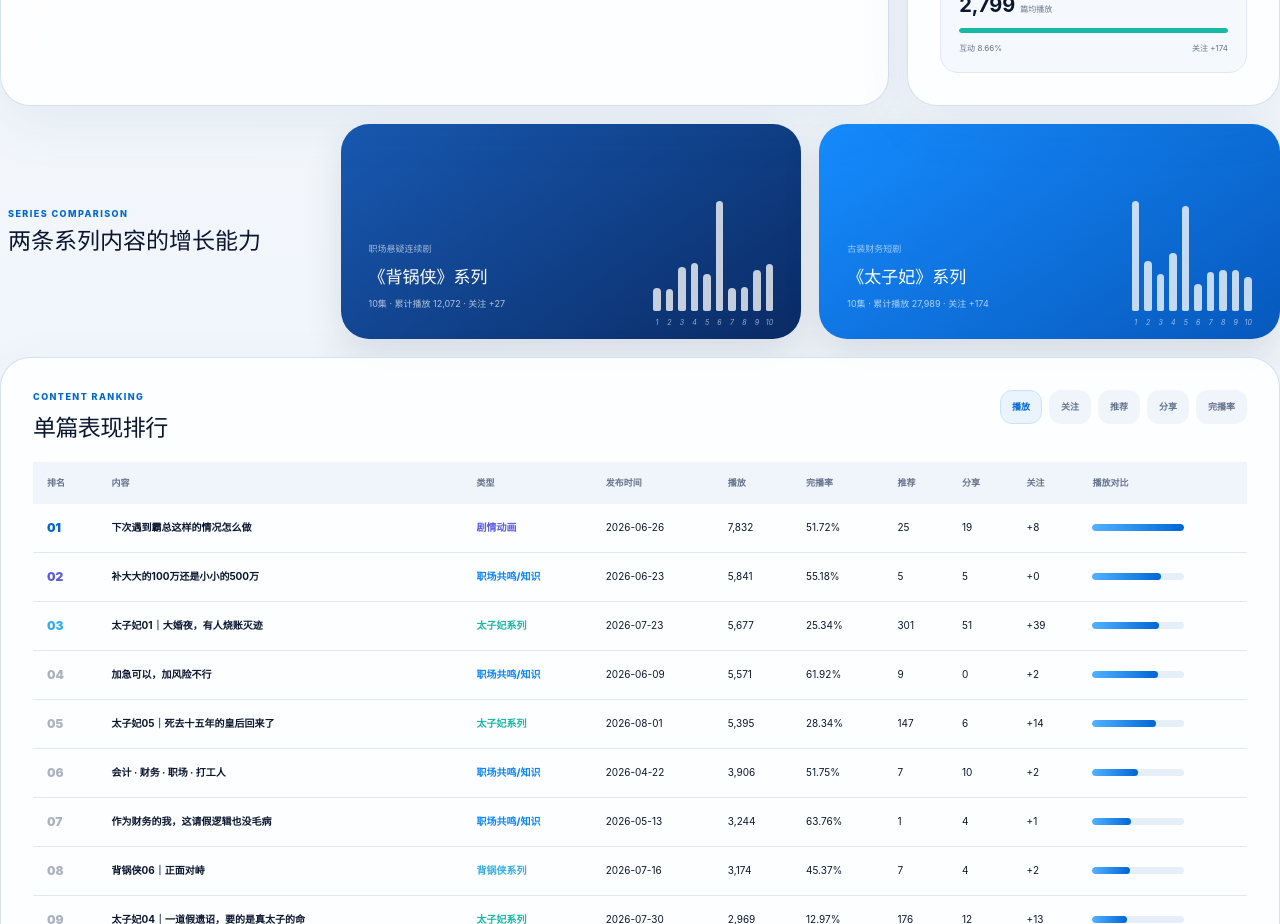
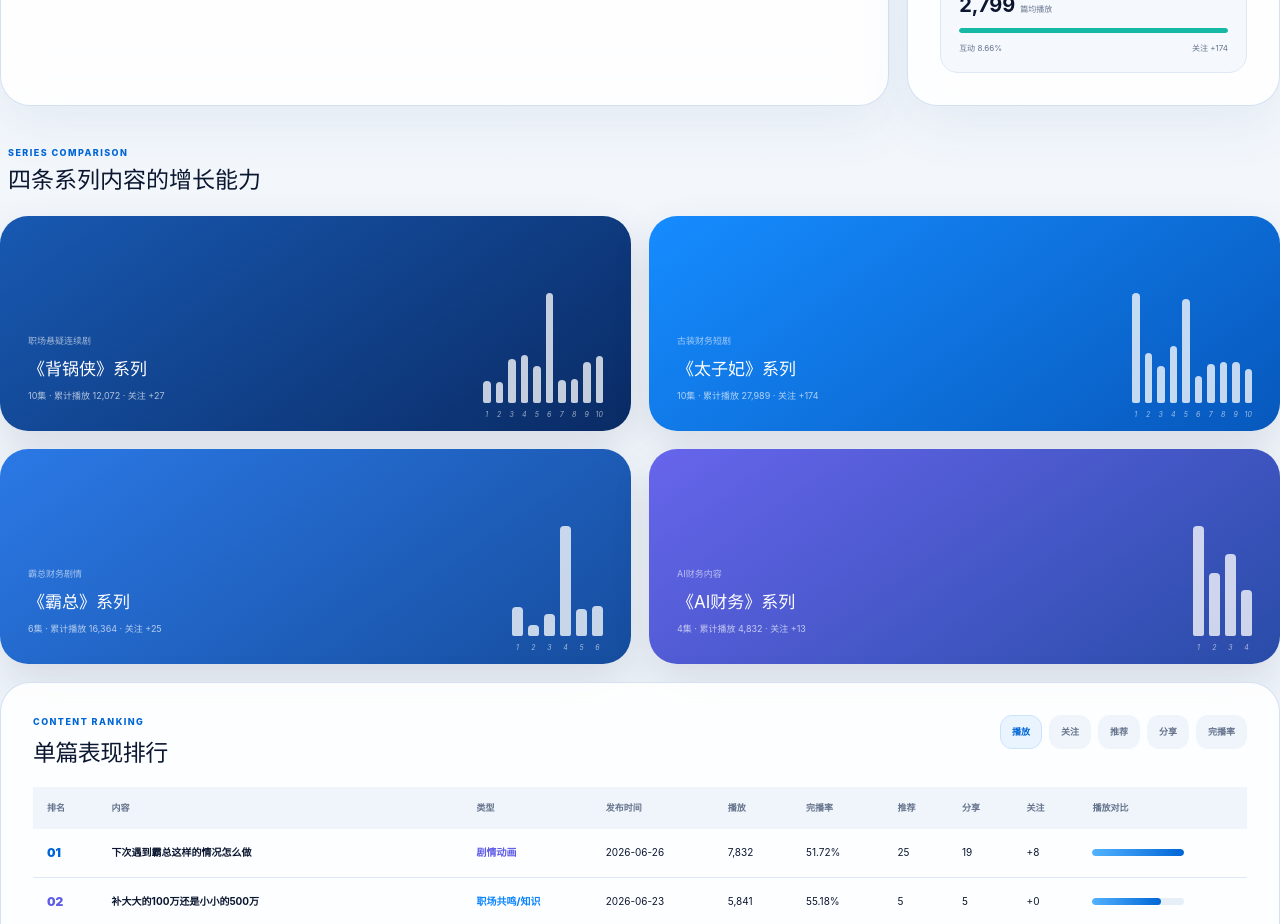
Before and after one commit to emilyuuu88/wechat-video-dashboard, a Next.js app: page /content in a window 1280 px wide. Shown: the part 1220-2144 px from the top of the page. Built offline with nearby package versions, Linux system fonts and the light colour scheme.

Commit message:
Add boss and AI finance series comparisons

```diff
--- a/app/content/page.tsx
+++ b/app/content/page.tsx
@@ -119,6 +119,8 @@ export default function ContentAnalysis() {
   const maxAvgPlays = Math.max(...categoryStats.map((item) => item.avgPlays));
   const backSeries = contentData.filter((item) => item.category === "背锅侠系列");
   const palaceSeries = contentData.filter((item) => item.category === "太子妃系列");
+  const bossSeries = contentData.filter((item) => item.title.includes("霸总") || item.title.includes("霸道总裁"));
+  const aiSeries = contentData.filter((item) => item.title.includes("AI财务") || item.title.includes("AI入职天庭财务司"));
   const allFollows = sum(contentData, "follows");
   const palaceFollows = sum(palaceSeries, "follows");
   const palaceFollowShare = palaceFollows / Math.max(allFollows, 1) * 100;
@@ -183,7 +185,7 @@ export default function ContentAnalysis() {
       </section>
 
       <section className="series-section">
-        <div className="series-heading"><p className="section-kicker">SERIES COMPARISON</p><h2>两条系列内容的增长能力</h2></div>
+        <div className="series-heading"><p className="section-kicker">SERIES COMPARISON</p><h2>四条系列内容的增长能力</h2></div>
         <article className="series-card back-series">
           <div><span>职场悬疑连续剧</span><h3>《背锅侠》系列</h3><p>{backSeries.length}集 · 累计播放 {number.format(sum(backSeries, "plays"))} · 关注 +{sum(backSeries, "follows")}</p></div>
           <div className="episode-bars">{backSeries.map((item, index) => <i key={item.date} style={{ height: `${Math.max(item.plays / Math.max(...backSeries.map((x) => x.plays)) * 100, 8)}%` }}><span>{index + 1}</span></i>)}</div>
@@ -191,6 +193,14 @@ export default function ContentAnalysis() {
         <article className="series-card palace-series">
           <div><span>古装财务短剧</span><h3>《太子妃》系列</h3><p>{palaceSeries.length}集 · 累计播放 {number.format(sum(palaceSeries, "plays"))} · 关注 +{palaceFollows}</p></div>
           <div className="episode-bars">{palaceSeries.map((item, index) => <i key={item.date} style={{ height: `${Math.max(item.plays / Math.max(...palaceSeries.map((x) => x.plays)) * 100, 8)}%` }}><span>{index + 1}</span></i>)}</div>
+        </article>
+        <article className="series-card boss-series">
+          <div><span>霸总财务剧情</span><h3>《霸总》系列</h3><p>{bossSeries.length}集 · 累计播放 {number.format(sum(bossSeries, "plays"))} · 关注 +{sum(bossSeries, "follows")}</p></div>
+          <div className="episode-bars">{bossSeries.map((item, index) => <i key={`${item.date}-${item.title}`} style={{ height: `${Math.max(item.plays / Math.max(...bossSeries.map((x) => x.plays)) * 100, 8)}%` }}><span>{index + 1}</span></i>)}</div>
+        </article>
+        <article className="series-card ai-series">
+          <div><span>AI财务内容</span><h3>《AI财务》系列</h3><p>{aiSeries.length}集 · 累计播放 {number.format(sum(aiSeries, "plays"))} · 关注 +{sum(aiSeries, "follows")}</p></div>
+          <div className="episode-bars">{aiSeries.map((item, index) => <i key={`${item.date}-${item.title}`} style={{ height: `${Math.max(item.plays / Math.max(...aiSeries.map((x) => x.plays)) * 100, 8)}%` }}><span>{index + 1}</span></i>)}</div>
         </article>
       </section>
 
--- a/app/globals.css
+++ b/app/globals.css
@@ -297,12 +297,14 @@ footer { padding: 27px 0 36px; display: flex; justify-content: space-between; ga
 .category-cards button > i { height: 5px; margin-top: 8px; display: block; overflow: hidden; border-radius: 99px; background: #eceff4; }
 .category-cards button > i em { display: block; height: 100%; border-radius: inherit; }
 .category-cards button > p { margin: 9px 0 0; display: flex; justify-content: space-between; color: var(--muted); font-size: 8px; }
-.series-section { margin-top: 14px; display: grid; grid-template-columns: .7fr 1fr 1fr; gap: 14px; }
-.series-heading { padding: 22px 8px; align-self: center; }
+.series-section { margin-top: 14px; display: grid; grid-template-columns: repeat(2, 1fr); gap: 14px; }
+.series-heading { padding: 22px 8px 4px; grid-column: 1 / -1; }
 .series-heading h2 { margin: 0; font-size: 23px; line-height: 1.2; }
 .series-card { min-height: 185px; padding: 22px; display: grid; grid-template-columns: 1fr 120px; gap: 18px; align-items: end; color: white; border-radius: 20px; box-shadow: 0 15px 38px rgba(33,43,69,.12); }
 .back-series { background: linear-gradient(145deg, #385f9d, #273c68); }
 .palace-series { background: linear-gradient(145deg, #ef7a20, #cc5512); }
+.boss-series { background: linear-gradient(145deg, #2769c7, #123e85); }
+.ai-series { background: linear-gradient(145deg, #5856d6, #243f99); }
 .series-card span { color: rgba(255,255,255,.6); font-size: 9px; }
 .series-card h3 { margin: 7px 0; font-size: 17px; }
 .series-card p { margin: 0; color: rgba(255,255,255,.67); font-size: 9px; line-height: 1.55; }
@@ -471,6 +473,8 @@ td { padding: 15px 14px; }
 .series-card { min-height: 215px; padding: 28px; border-radius: 28px; }
 .back-series { background: linear-gradient(145deg, #1859b2, #0a2b65); }
 .palace-series { background: linear-gradient(145deg, #168cff, #0758bc); }
+.boss-series { background: linear-gradient(145deg, #2b79e6, #164d9e); }
+.ai-series { background: linear-gradient(145deg, #6765ec, #294ca8); }
 .content-ranking, .content-insights { margin-top: 18px; }
 
 button:focus-visible, a:focus-visible { outline-color: rgba(10,132,255,.38); }
```
Also changed, not shown: 1 other file (tests, documents, lock files or other folders).
